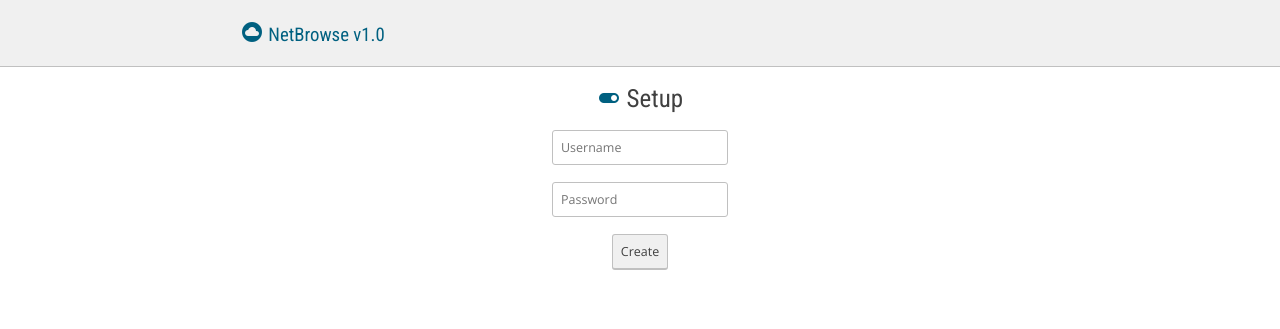
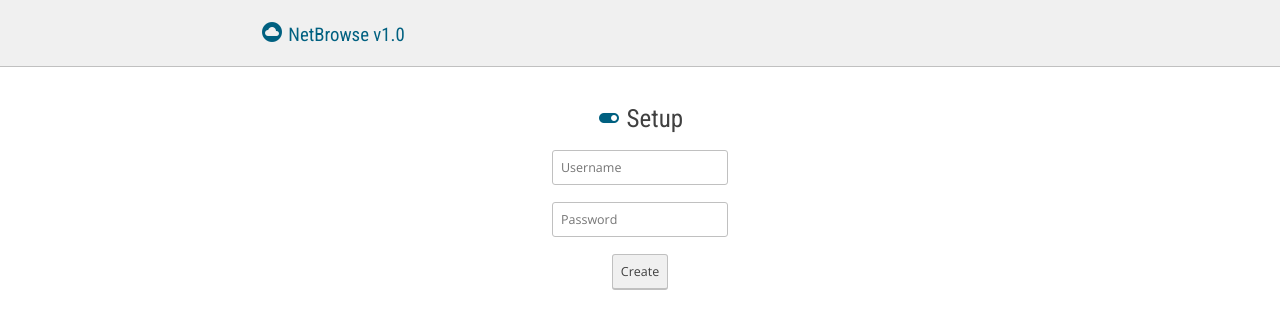
Before and after one commit to svintox/netbrowse, a PHP site: page / in a window 1280 px wide. Shown: the top 329 px of the page. Run offline with PHP 8.4, Linux system fonts and the light colour scheme.

Commit message:
Adjusted paddings.

```diff
--- a/system/style.css
+++ b/system/style.css
@@ -19,7 +19,7 @@ body {
 table {
     font-size:inherit;
 }
-input {
+input,button,textarea,select {
     font-family:inherit;
     font-size:inherit;
     color:inherit;
@@ -53,18 +53,20 @@ h1, h2, h3, h4, h5, h6 {
     background-color:#f0f0f0;
     border-bottom:1px solid #c0c0c0;
     display:block;
-    padding:20px;
 }
 .headerZone h2 {
     display:block;
     margin:0 auto;
     max-width:800px;
-    padding:0px;
+    padding:20px;
+    box-sizing:border-box;
 }
 .contentZone {
     display:block;
     margin:0 auto;
     max-width:800px;
+    padding:20px;
+    box-sizing:border-box;
 }
 
 .foldericon {
```
Also changed, not shown: system/browse.php (+8 -10 lines).
